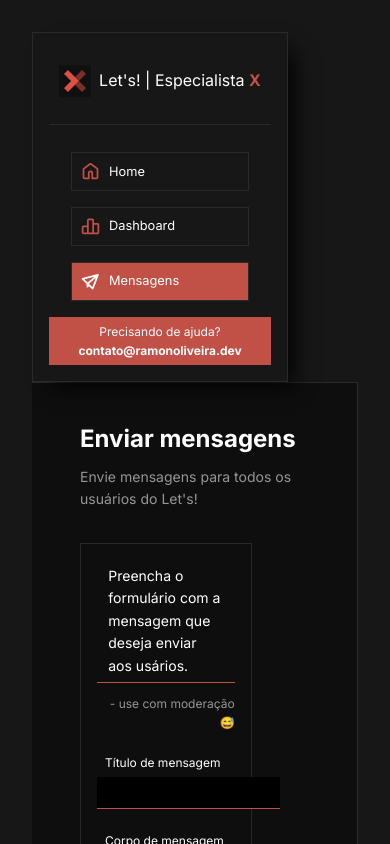
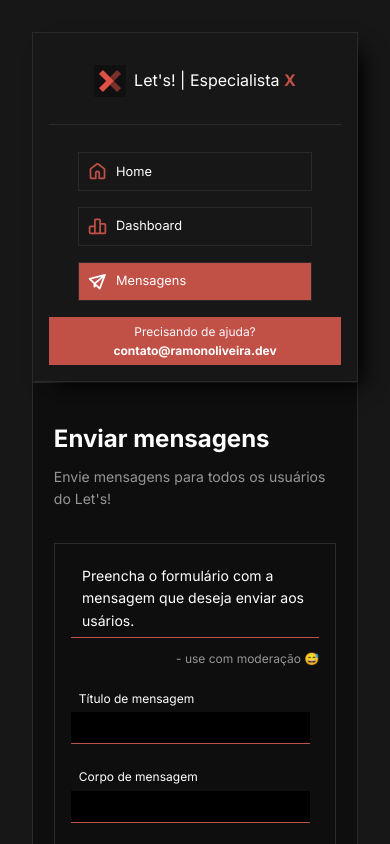
Before and after one commit to im-ramon/lets-dashboard, a React (Vite) app: page /messaging in a window 390 px wide. Built offline with nearby package versions, Linux system fonts and the light colour scheme.

Commit message:
feat: :sparkles: Implementando responsividade para mobile
Implementando responsividade para mobile

```diff
--- a/src/services/api.ts
+++ b/src/services/api.ts
@@ -1,8 +1,8 @@
 import axios from "axios";
 
 const api = axios.create({
-    baseURL: 'http://192.168.1.4:21080'
-    // baseURL: 'http://lojababybaby.com.br:21080'
+    // baseURL: 'http://192.168.1.4:21080'
+    baseURL: 'http://lojababybaby.com.br:21080'
 })
 
 export { api }
--- a/src/styles/index.scss
+++ b/src/styles/index.scss
@@ -21,6 +21,22 @@ $INFO: #17a2b8;
 
 @mixin transition {
     transition: all 0.3s ease-in-out;
+}
+
+* {
+    &::-webkit-scrollbar {
+        width: 12px; /* width of the entire scrollbar */
+    }
+
+    &::-webkit-scrollbar-track {
+        background: #151515; /* color of the tracking area */
+    }
+
+    &::-webkit-scrollbar-thumb {
+        background-color: $PRIMARY; /* color of the scroll thumb */
+        border-radius: 20px; /* roundness of the scroll thumb */
+        border: 3px solid #0a0909; /* creates padding around scroll thumb */
+    }
 }
 
 body {
@@ -263,6 +279,7 @@ section#home {
     display: flex;
     flex-wrap: wrap;
     margin-top: 2rem;
+
     img {
         filter: invert(1);
         width: 8rem;
@@ -359,6 +376,36 @@ section#home {
     }
 }
 
+@media (max-width: 800px) {
+    main {
+        padding-left: 1.3rem;
+        border-left: 1px solid $NEUTRAL_4;
+    }
+
+    form#messaging {
+        width: 100%;
+    }
+
+    #dashboard {
+        .line1,
+        .line2 {
+            flex-direction: column;
+
+            .dashboard-item {
+                margin-left: 0;
+                margin-right: 0;
+            }
+        }
+    }
+
+    #root {
+        overflow-y: scroll;
+    }
+
+    aside {
+        width: 100%;
+    }
+}
 .button-primary {
     background: $PRIMARY;
     color: $TEXT;
--- a/src/views/Dashboard.tsx
+++ b/src/views/Dashboard.tsx
@@ -9,7 +9,7 @@ function Dashboard() {
     const [totalUsers, setTotalUsers] = useState(0)
     const [totalRelapses, setTotalRelapses] = useState(0)
     const [totalReasons, setTotalReasons] = useState(0)
-    const [listaReasons, setListaReasons] = useState([{ reason: "" }])
+    const [listaReasons, setListaReasons] = useState([{ reason: "Ainda não há nada por aqui." }])
     const [isLoading, setIsLoading] = useState(false)
     const [chartData, setChartData] = useState([{}])
 
```
